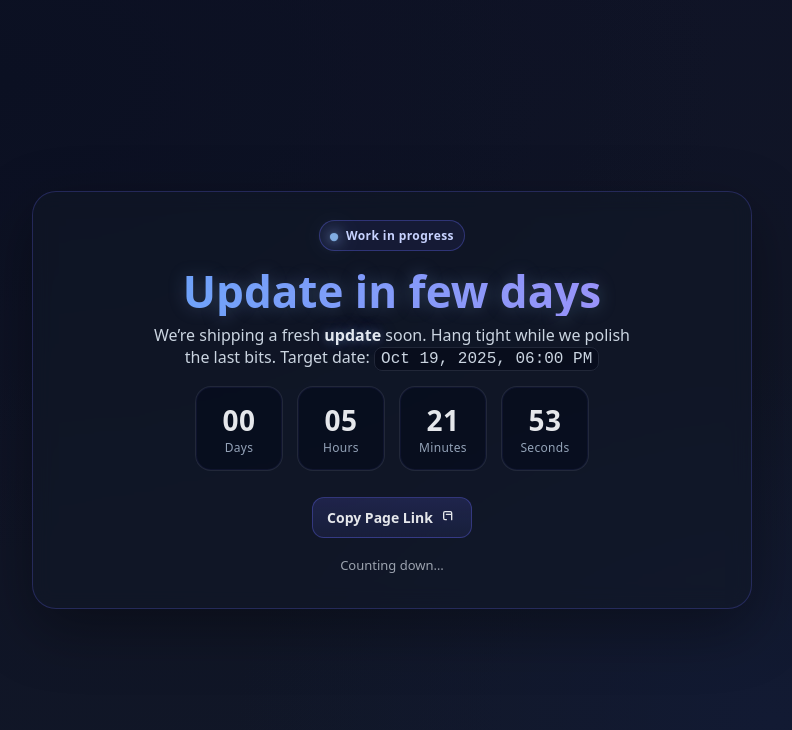
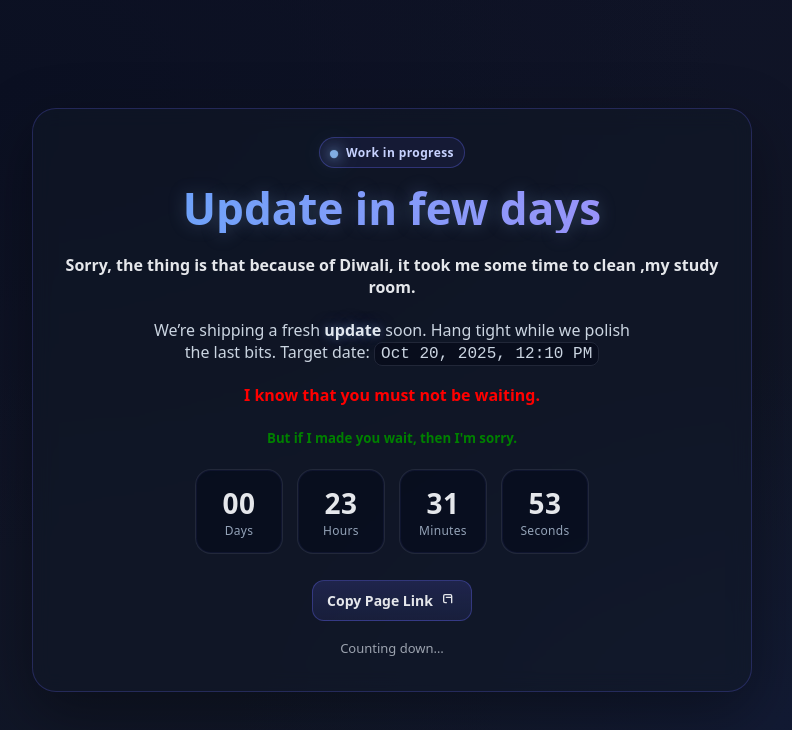
Before and after one commit to 75raj/27, a plain HTML site: page index.html in a window 1280 px wide. Shown: the whole page, without its empty margins (248-1040 px from the left). Drawn offline with Linux system fonts and the light colour scheme.

Commit message:
Update index.html

```diff
--- a/index.html
+++ b/index.html
@@ -110,9 +110,12 @@
   <div class="card">
     <div class="badge"><span class="pulse"></span>Work in progress</div>
     <h1>Update in few days</h1>
-    <p class="sub">
+   <h4>Sorry, the thing is that because of Diwali, it took me some time to clean ,my  study room.</h4> <p class="sub">
       We’re shipping a fresh <span class="glow">update</span> soon. Hang tight while we polish the last bits.
       Target date: <code id="target"></code>
+   <h4 style="color: red;">I know that you must not be waiting.</h4>
+   <h5 style="color: green;">But if I made you wait, then I'm sorry.</h5>
+
     </p>
 
     <div class="timer" id="timer" aria-live="polite">
@@ -148,7 +151,7 @@
   <script>
     // === EDIT THIS DATE ===
     // Use your planned release date/time (local time). Format: YYYY-MM-DDTHH:MM:SS
-    const TARGET_DATE = "2025-10-19T18:00:00";
+    const TARGET_DATE = "2025-10-20T12:10:00";
 
     // ——————————————————————
     const target = new Date(TARGET_DATE);
```
